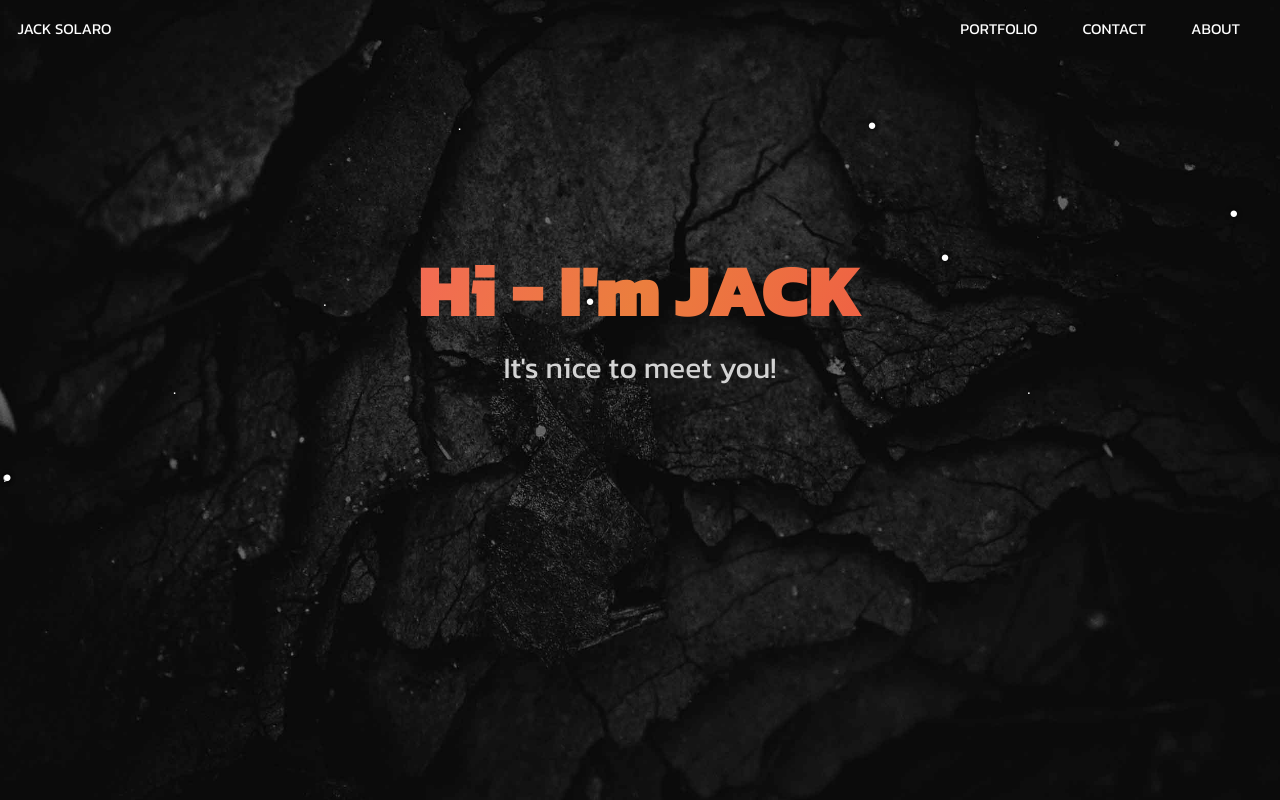
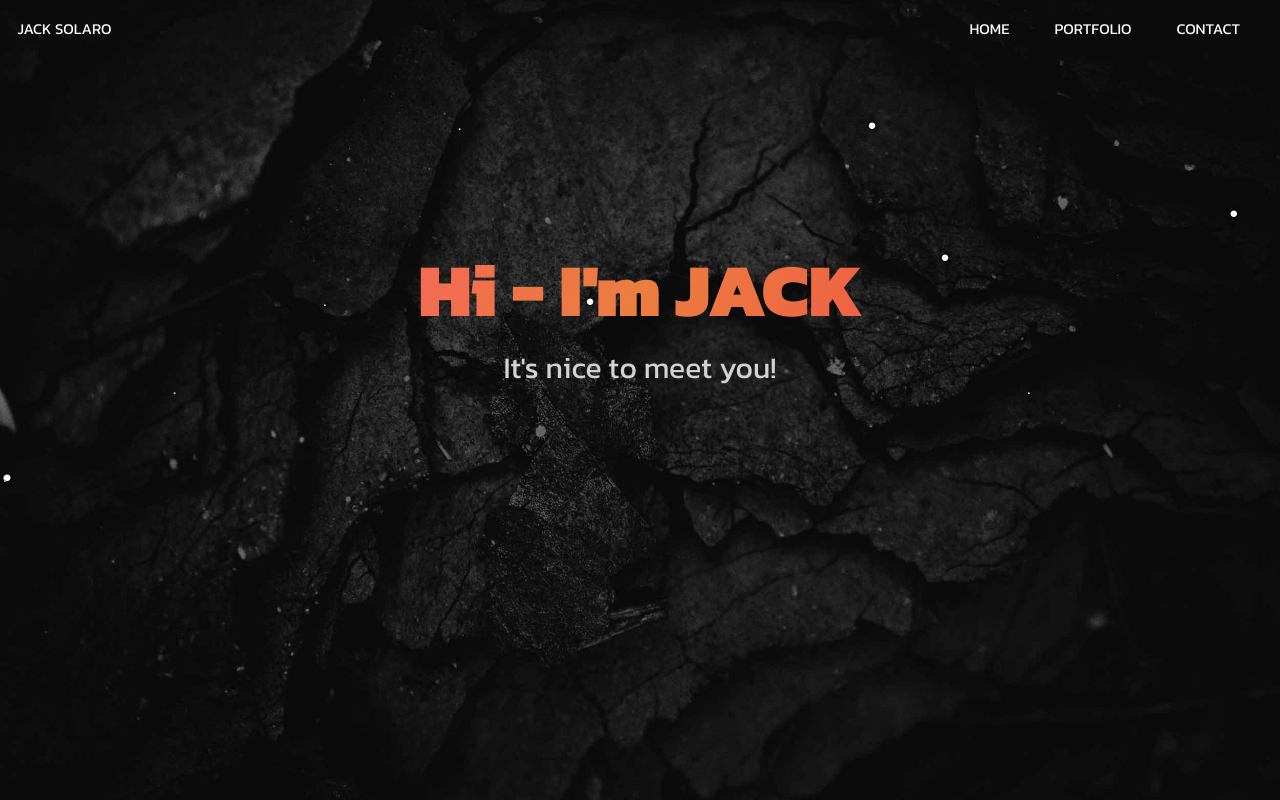
Before and after one commit to jacksolaro/react-portfolio, a React (Create React App) app: page / in a window 1280 px wide. Shown: the top 800 px of the page. Built offline with nearby package versions, Linux system fonts and the light colour scheme.

Commit message:
redid nav links

```diff
--- a/src/components/Nav/Nav.js
+++ b/src/components/Nav/Nav.js
@@ -47,7 +47,7 @@ function Nav() {
           <div className="drawer">
             <ul className="drawer__list">
               <Link to="/" className="drawer__item">
-                About
+                Home
               </Link>
               <Link to="/portfolio" className="drawer__item">
                 Portfolio
@@ -62,11 +62,6 @@ function Nav() {
         {/* <MenuIcon className="nav-hamburger" onClick={openNav}></MenuIcon> */}
         <ul>
           <li className="nav-item">
-            <Link className="nav-link" to="/">
-              ABOUT
-            </Link>
-          </li>
-          <li className="nav-item">
             <a className="nav-link" href="#footer">
               CONTACT
             </a>
@@ -74,6 +69,11 @@ function Nav() {
           <li className="nav-item">
             <Link className="nav-link" to="/portfolio">
               PORTFOLIO
+            </Link>
+          </li>
+          <li className="nav-item">
+            <Link className="nav-link" to="/">
+              HOME
             </Link>
           </li>
         </ul>
--- a/src/components/StrengthSection/StrengthSection.js
+++ b/src/components/StrengthSection/StrengthSection.js
@@ -22,7 +22,10 @@ function StrengthSection() {
               <hr />
               <p className="strength__subtitle">
                 I am very passionate about the{" "}
-                <a href="https://www.gallup.com/cliftonstrengths/en/252137/home.aspx">
+                <a
+                  href="https://www.gallup.com/cliftonstrengths/en/252137/home.aspx"
+                  style={{ color: "black" }}
+                >
                   CliftonStrengths Assessment
                 </a>{" "}
                 provided by Gallup. CliftonStrengths is a strengths assessment
```
